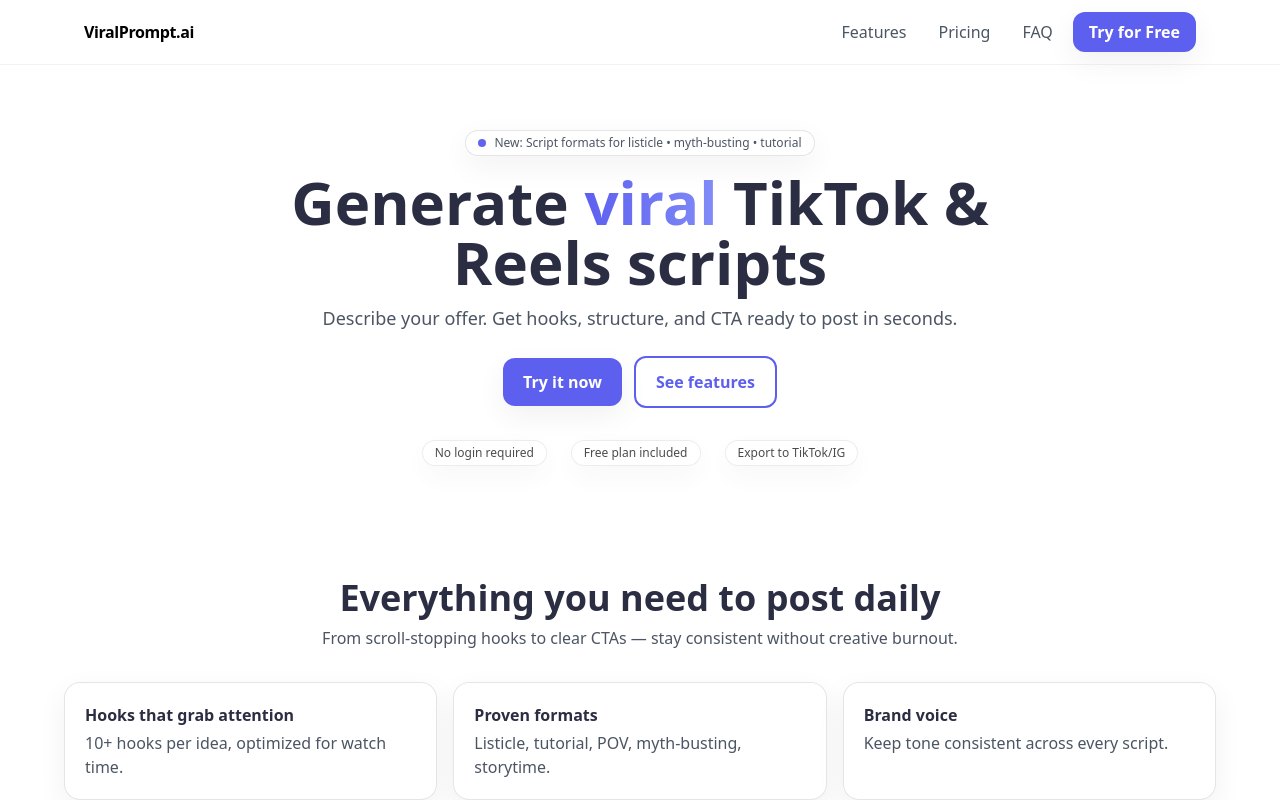
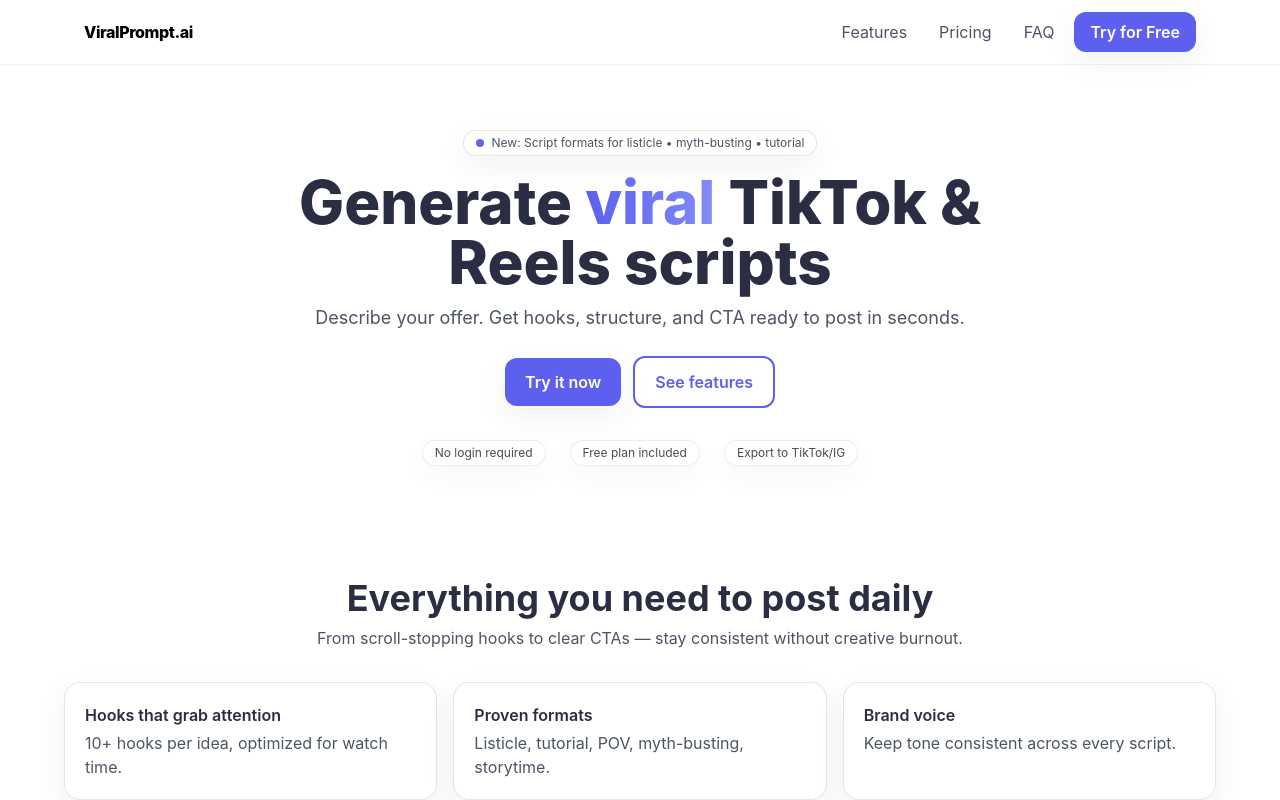
Before and after one commit to Vtrushch/ViralPrompt, a Next.js app: page / in a window 1280 px wide. Shown: the top 800 px of the page. Built offline with nearby package versions, Linux system fonts and the light colour scheme.

Commit message:
Update globals.css

```diff
--- a/styles/globals.css
+++ b/styles/globals.css
@@ -2,5 +2,7 @@
 @tailwind components;
 @tailwind utilities;
 
-/* плавні transition-и за замовчуванням */
-* { @apply transition-colors duration-200; }
+/* (необов’язково) шрифт + дрібні глобальні стилі */
+@import url('https://fonts.googleapis.com/css2?family=Inter:wght@400;600;800&display=swap');
+html,body{font-family:Inter,system-ui,-apple-system,Segoe UI,Roboto,Arial,sans-serif}
+*{transition:color .2s,background-color .2s,border-color .2s,box-shadow .2s}
```
